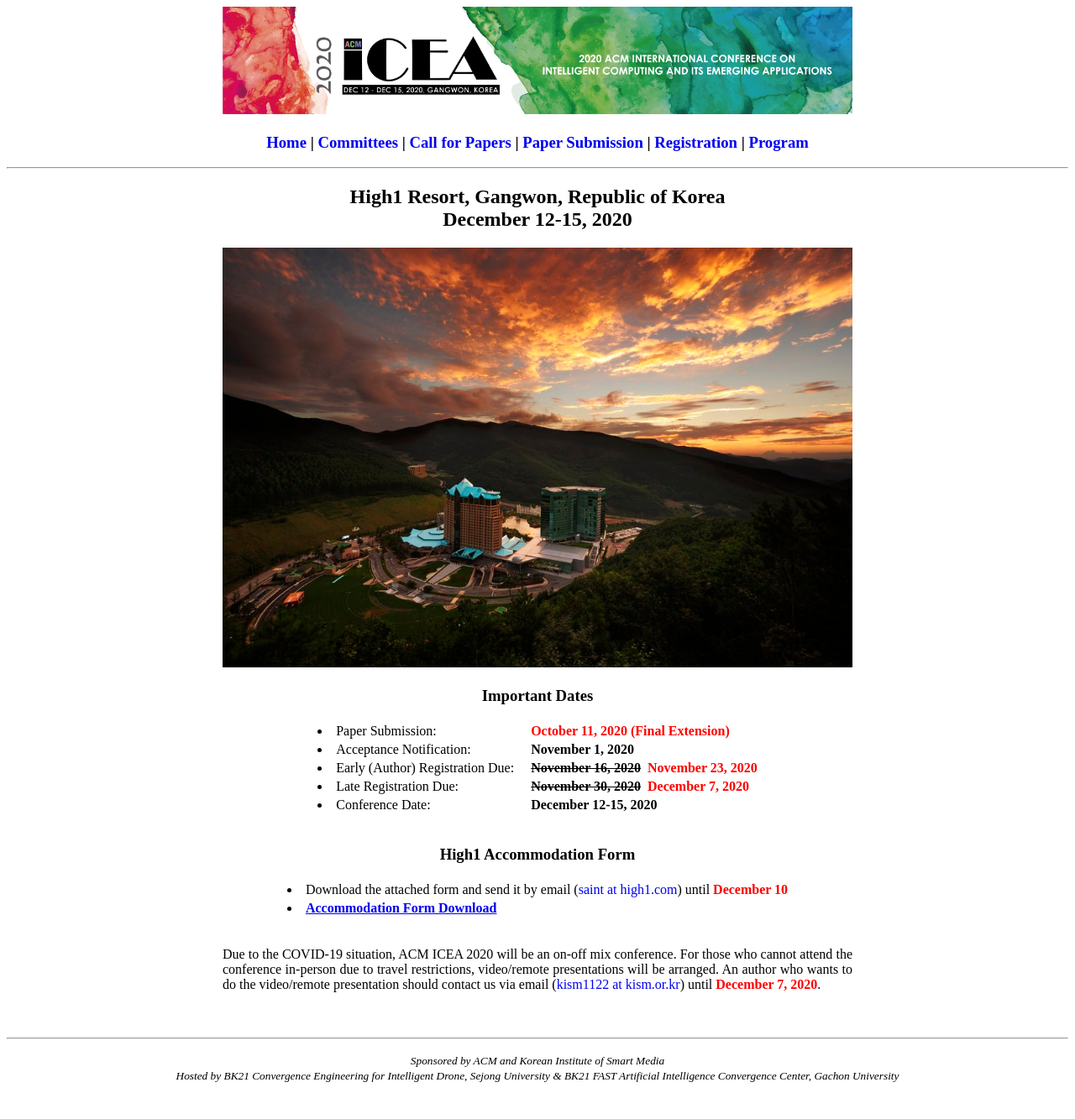
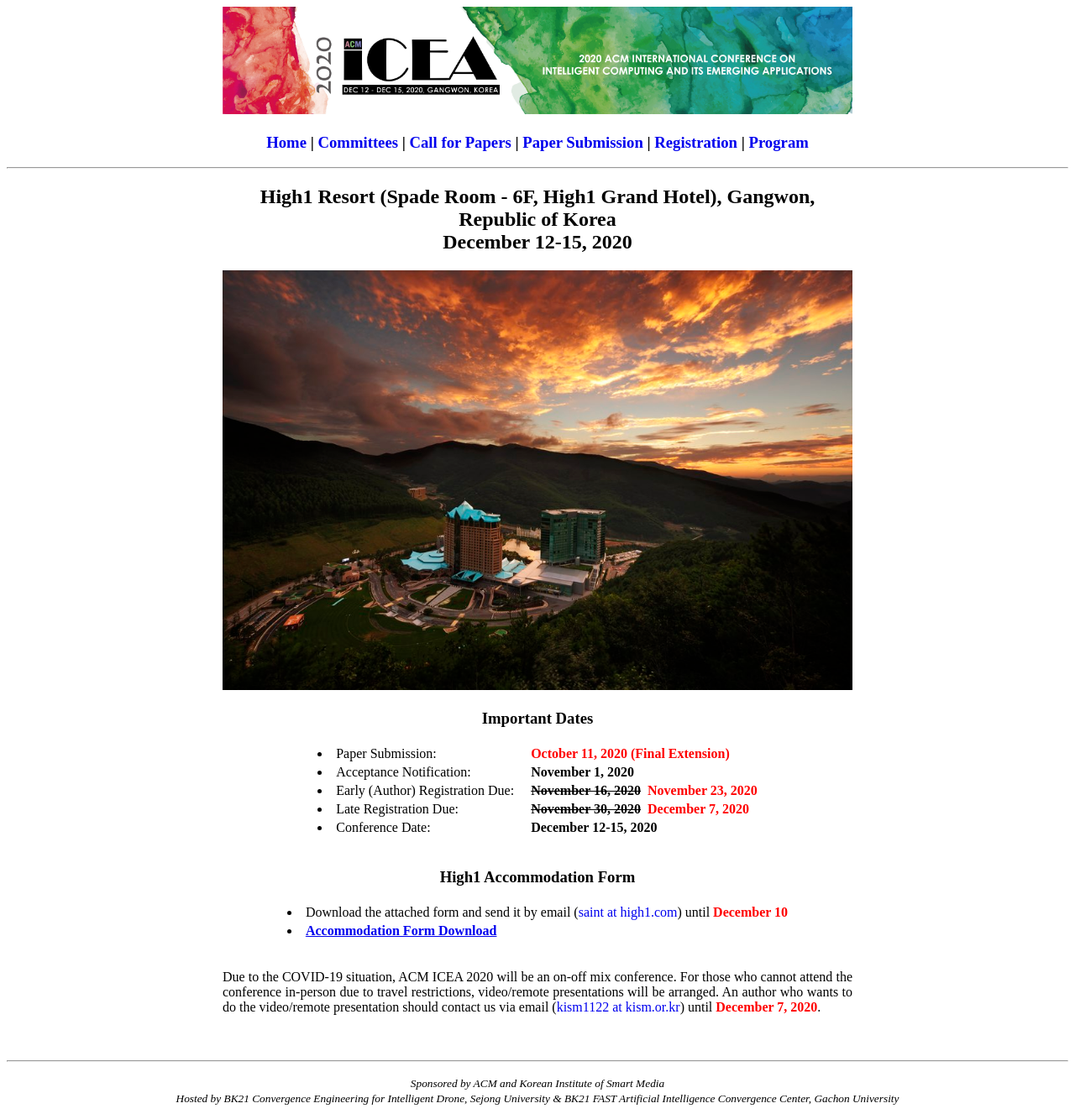
Before and after one commit to icea-conf/2020, a Jekyll site: the page built from index.html, in a window 1280 px wide. Shown: the whole page at 84% size. Built offline with Jekyll 4.4.1, drawn with Linux system fonts in a browser that asks for light colours; the list of posts is cut into pages by our own code; before the commit the page ends 1306 px from its top, so only the background shows below that.

Commit message:
Update index.html

```diff
--- a/index.html
+++ b/index.html
@@ -7,7 +7,7 @@ title: ACM ICEA 2020
       <div class="content">
             <center>
                   <h2>
-                        High1 Resort, Gangwon, Republic of Korea</br>
+                        High1 Resort (Spade Room - 6F, High1 Grand Hotel), Gangwon, Republic of Korea</br>
                         December 12-15, 2020
                   </h2>
 
```
